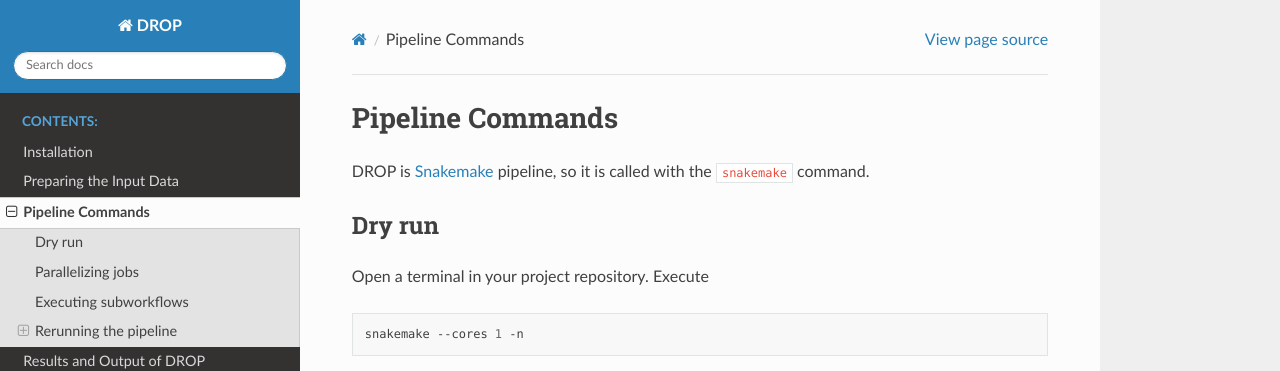
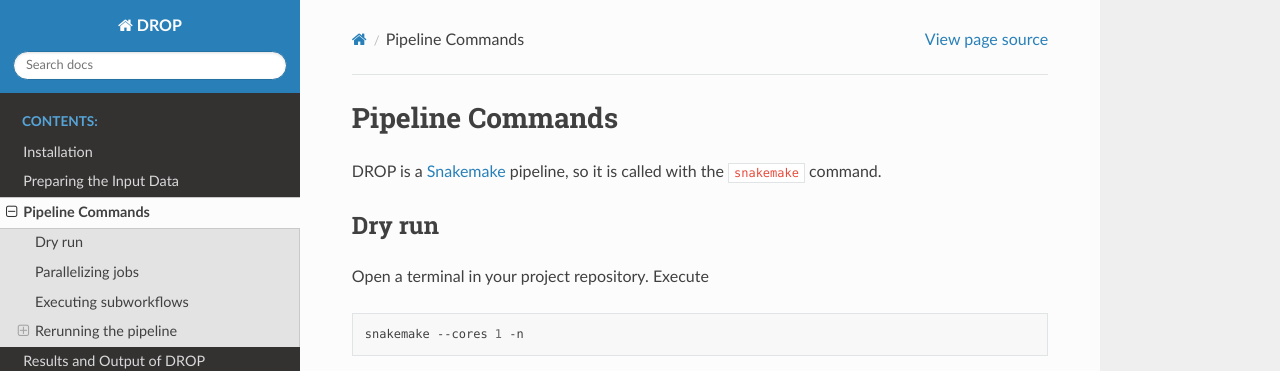
Before and after one commit to gagneurlab/drop, a Sphinx documentation site: the page built from docs/source/pipeline.rst, in a window 1280 px wide and 900 px high. Shown: the top 371 px of the window. Built offline with Sphinx 7.4.7 and the Read the Docs theme 2.0.0, drawn with Linux system fonts in a browser that asks for light colours; pages that are not in the unit, such as notebooks, are missing from menus.

```diff
--- a/docs/source/pipeline.rst
+++ b/docs/source/pipeline.rst
@@ -1,7 +1,7 @@
 Pipeline Commands
 =================
 
-DROP is `Snakemake <https://snakemake.readthedocs.io/en/stable/executing/cli.html>`_ pipeline, so it is called with the ``snakemake`` command.
+DROP is a `Snakemake <https://snakemake.readthedocs.io/en/stable/executing/cli.html>`_ pipeline, so it is called with the ``snakemake`` command.
 
 Dry run
 -------
```
